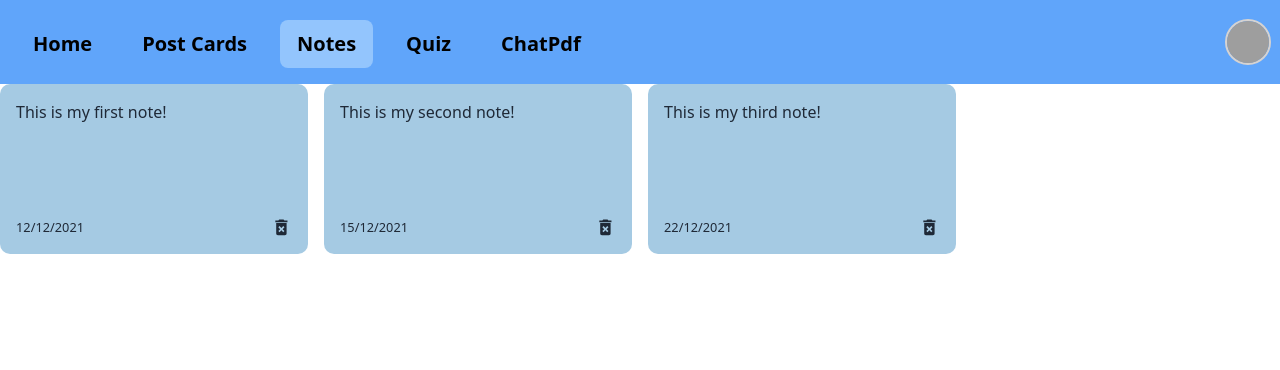
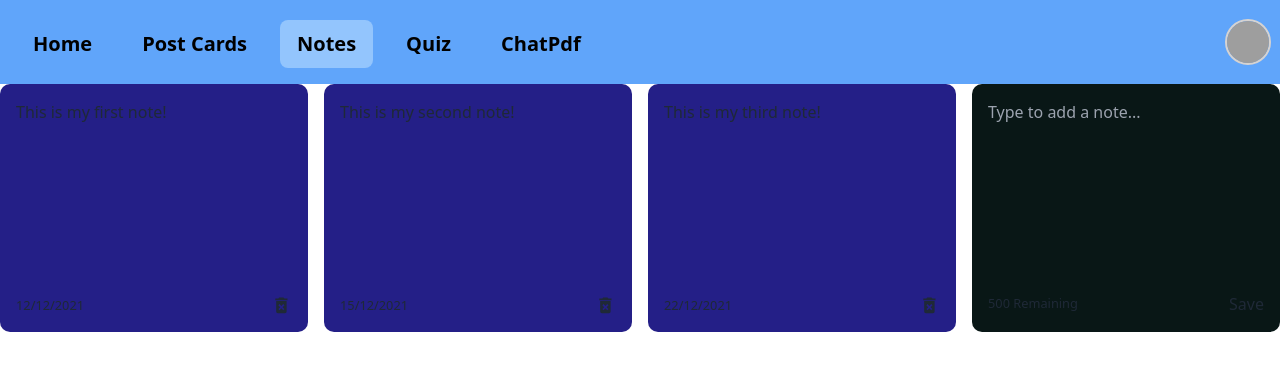
Before and after one commit to jeslinpjames/StudySphere, a React (Vite) app in the folder frontend/: page /noteslist in a window 1280 px wide. Shown: the top 370 px of the page. Built offline with nearby package versions, Linux system fonts and the light colour scheme; grey boxes are pictures that could not be loaded.

Commit message:
add notes added to NotesList

```diff
--- /dev/null
+++ b/frontend/src/components/Notes/AddNote.jsx
@@ -0,0 +1,15 @@
+const AddNote = () => {
+    return (<div className="note new">
+        <textarea
+            rows="8"
+            cols="10"
+            placeholder="Type to add a note..."
+        ></textarea>
+        <div className="note-footer">
+            <small>500 Remaining</small>
+            <button className="save">Save</button>
+        </div>
+    </div>);
+};
+
+export default AddNote;
--- a/frontend/src/components/Notes/NotesList.jsx
+++ b/frontend/src/components/Notes/NotesList.jsx
@@ -1,4 +1,5 @@
 import Note from './Note';
+import AddNote from './AddNote';
 
 const NotesList = ({notes}) => {
     return (
@@ -6,6 +7,7 @@
             {notes.map((note) => (
                 <Note id={note.id} text={note.text} date={note.date} />
             ))}
+            <AddNote />
         </div>
     );
 };
--- a/frontend/src/index.css
+++ b/frontend/src/index.css
@@ -12,7 +12,7 @@
 }
 
 .note {
-	background-color: #a5cae3;
+	background-color: #241f87;
 	border-radius: 10px;
 	padding: 1rem;
 	min-height: 170px;
@@ -36,3 +36,13 @@
 		minmax(250px, 1fr)
 	);
 }
+
+.note.new {
+	background-color: #091716;
+}
+
+textarea {
+	border: none;
+	resize: none;
+	background-color: #091716;
+}
```
